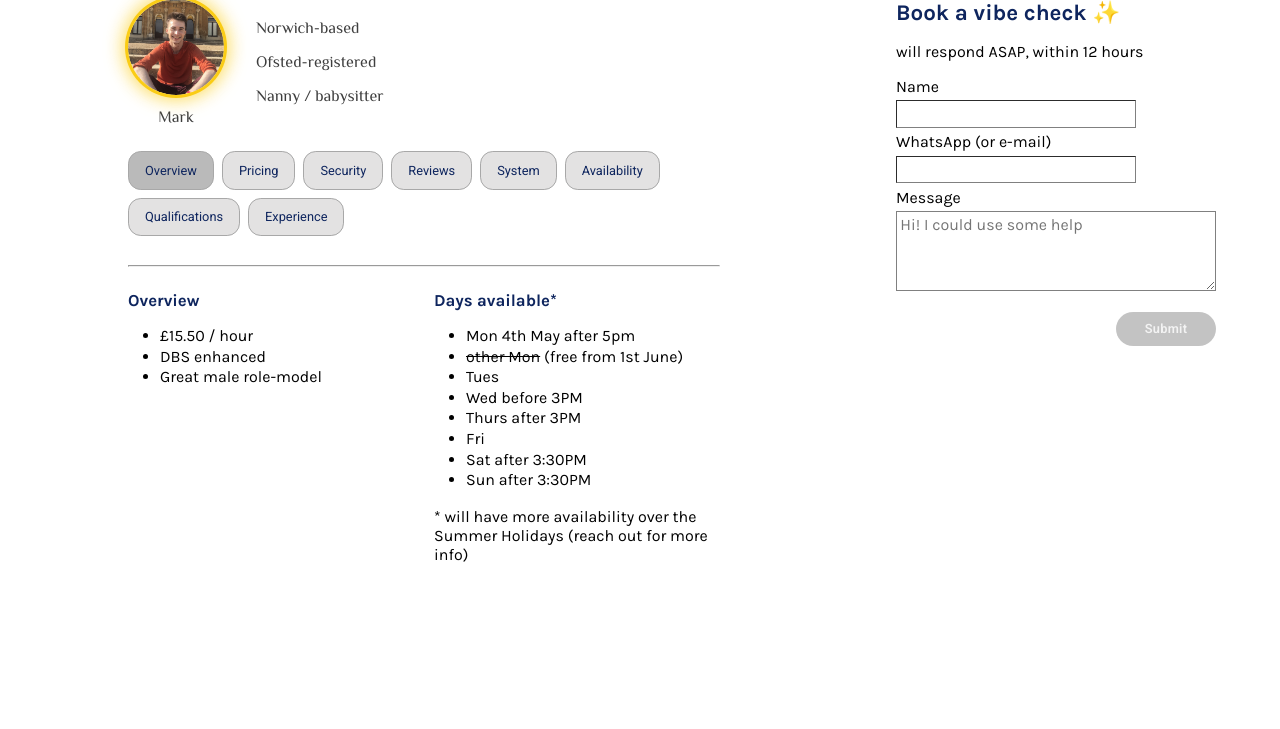
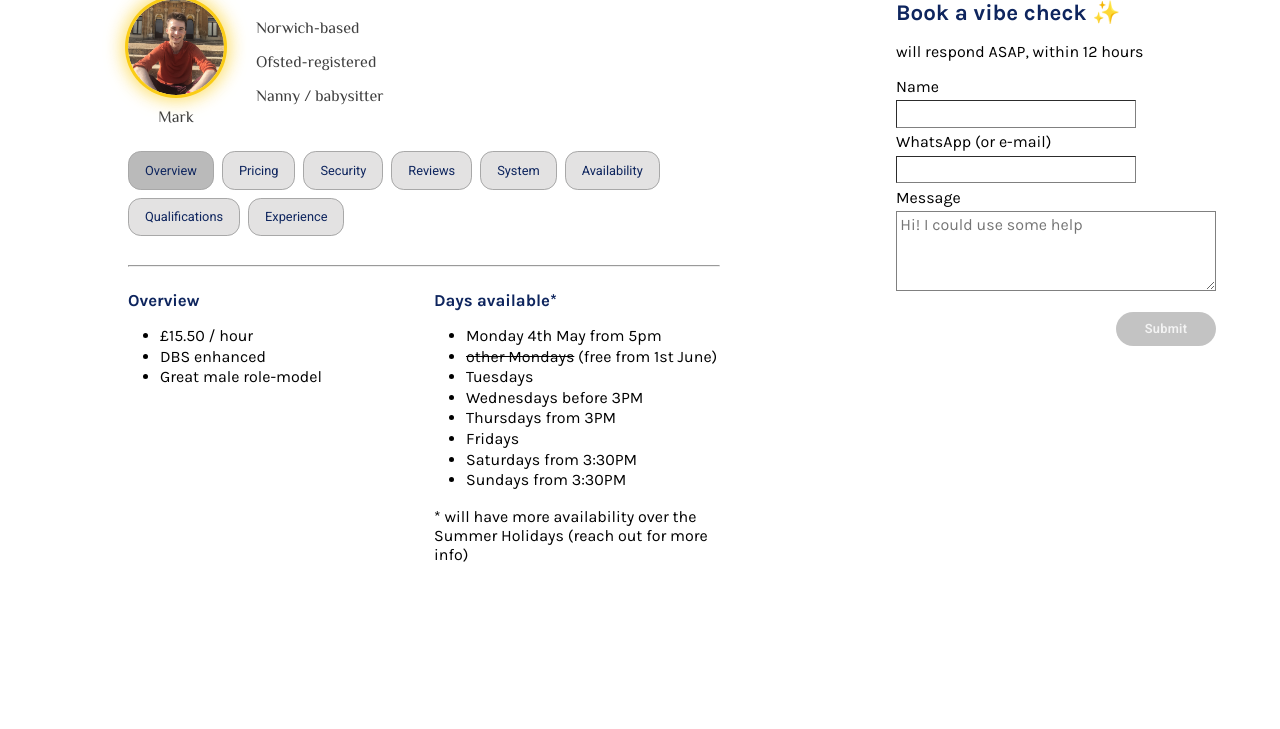
Before and after one commit to Krammy/childcare-replacement-website, a Flask app: page / in a window 1280 px wide. Shown: the part 33-762 px from the top of the page. Run offline with Flask 3, Linux system fonts and the light colour scheme.

Commit message:
updated availability section

```diff
--- a/templates/days-available.html
+++ b/templates/days-available.html
@@ -1,12 +1,12 @@
 <h3>Days available*</h3>
 <ul>
-    <li>Mon 4th May after 5pm</li>
-    <li><s>other Mon</s> (free from 1st June)</li>
-    <li>Tues</li>
-    <li>Wed before 3PM</li>
-    <li>Thurs after 3PM</li>
-    <li>Fri</li>
-    <li>Sat after 3:30PM</li>
-    <li>Sun after 3:30PM</li>
+    <li>Monday 4th May from 5pm</li>
+    <li><s>other Mondays</s> (free from 1st June)</li>
+    <li>Tuesdays</li>
+    <li>Wednesdays before 3PM</li>
+    <li>Thursdays from 3PM</li>
+    <li>Fridays</li>
+    <li>Saturdays from 3:30PM</li>
+    <li>Sundays from 3:30PM</li>
 </ul>
 <p>* will have more availability over the Summer Holidays (reach out for more info)</p>
```
